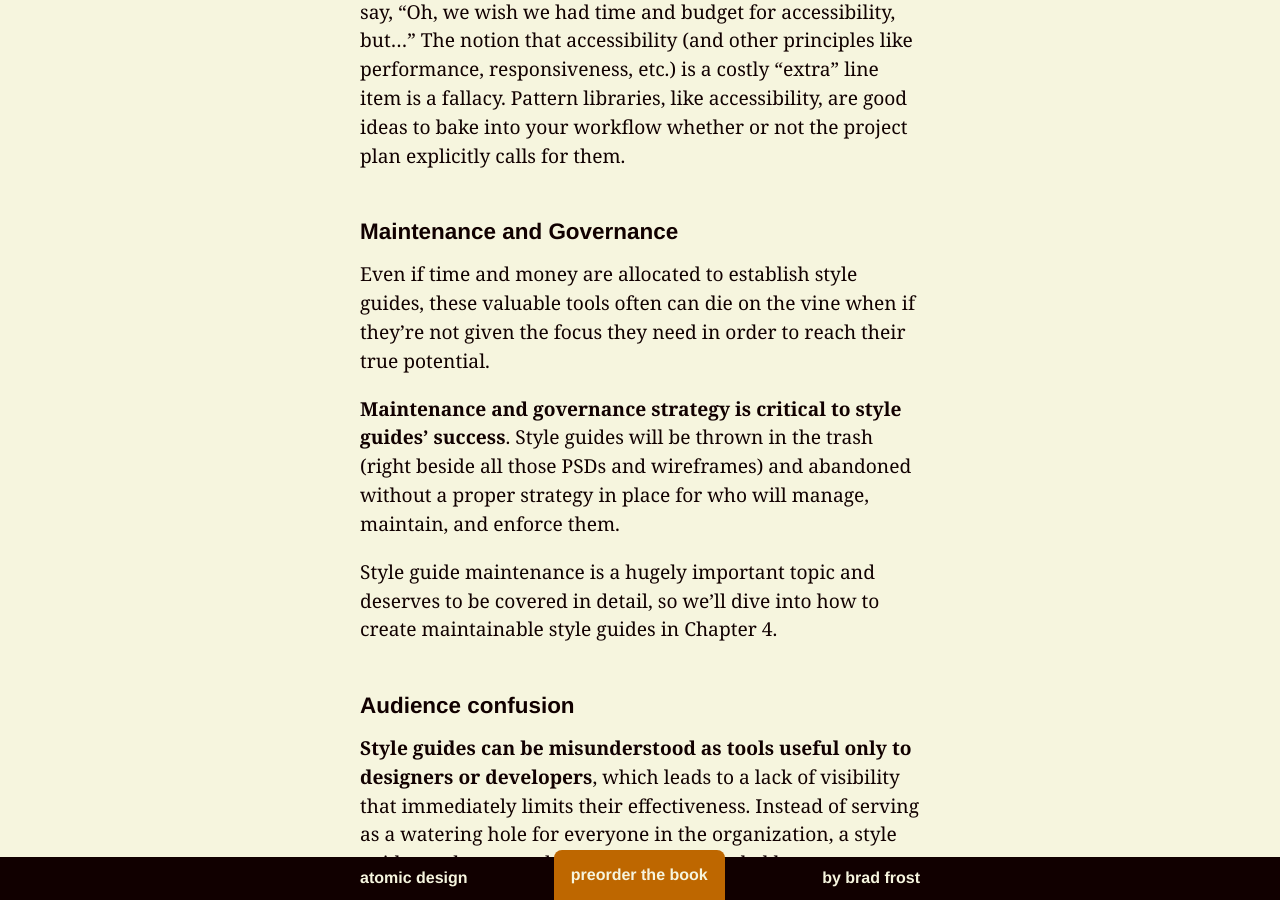
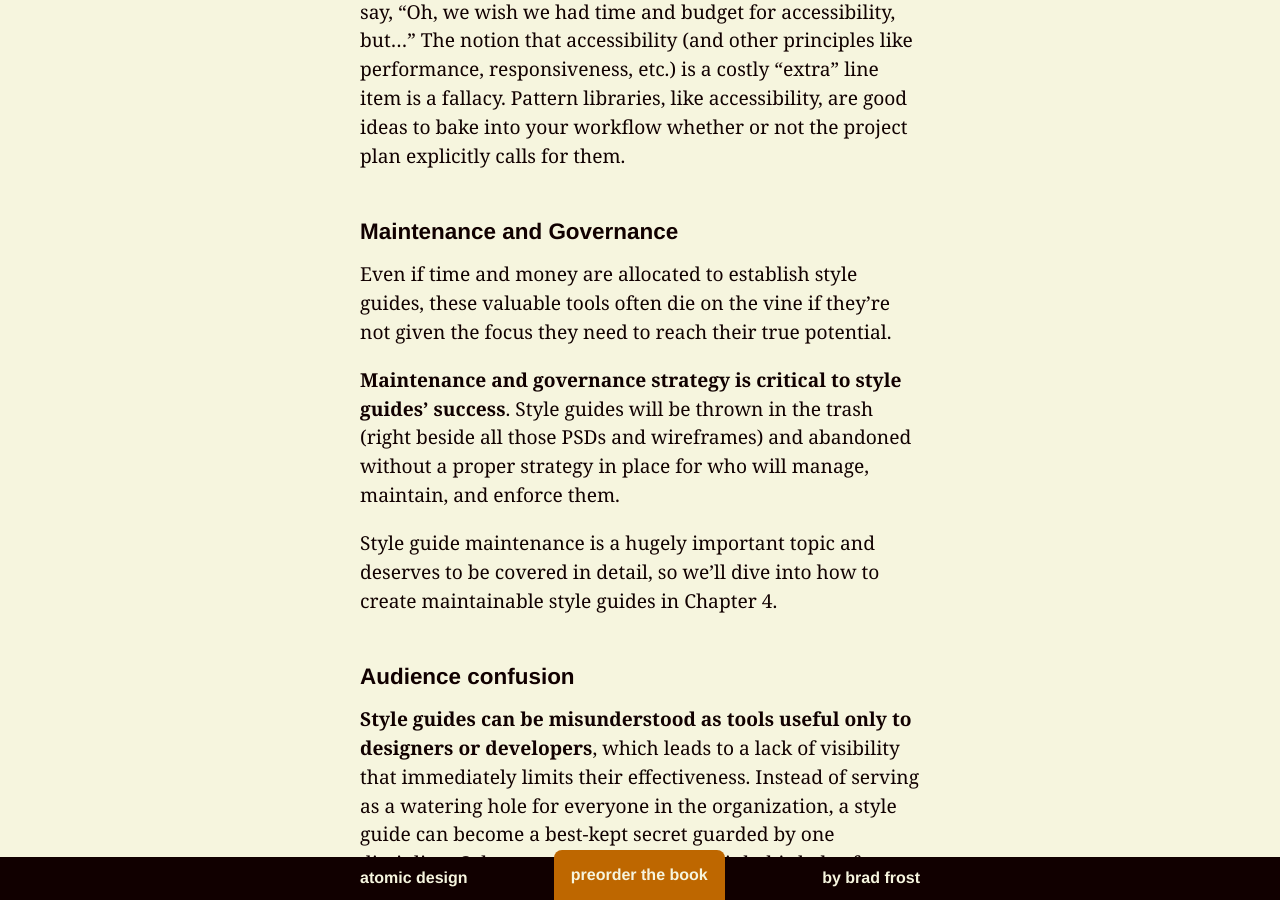
Before and after one commit to bradfrost/atomic-design, a Jekyll site: the page built from chapter-1.md, in a window 1280 px wide and 900 px high, scrolled down 34216 px. Built offline with Jekyll 4.4.1, drawn with Linux system fonts in a browser that asks for light colours.

Commit message:
Clean up sentence
Close #101

```diff
--- a/chapter-1.md
+++ b/chapter-1.md
@@ -323,7 +323,7 @@ Perhaps the biggest, most unavoidable challenge is the fact that **style guides
 This auxiliary project conundrum reminds me of sentiments I often hear around factoring accessibility into projects. They say, "Oh, we wish we had time and budget for accessibility, but…" The notion that accessibility (and other principles like performance, responsiveness, etc.) is a costly "extra" line item is a fallacy. Pattern libraries, like accessibility, are good ideas to bake into your workflow whether or not the project plan explicitly calls for them.
 
 ### Maintenance and Governance
-Even if time and money are allocated to establish style guides, these valuable tools often can die on the vine when if they're not given the focus they need in order to reach their true potential.
+Even if time and money are allocated to establish style guides, these valuable tools often die on the vine if they're not given the focus they need to reach their true potential.
 
 **Maintenance and governance strategy is critical to style guides' success**. Style guides will be thrown in the trash (right beside all those PSDs and wireframes) and abandoned without a proper strategy in place for who will manage, maintain, and enforce them.
 
```
Also changed, not shown: 2 other files.
